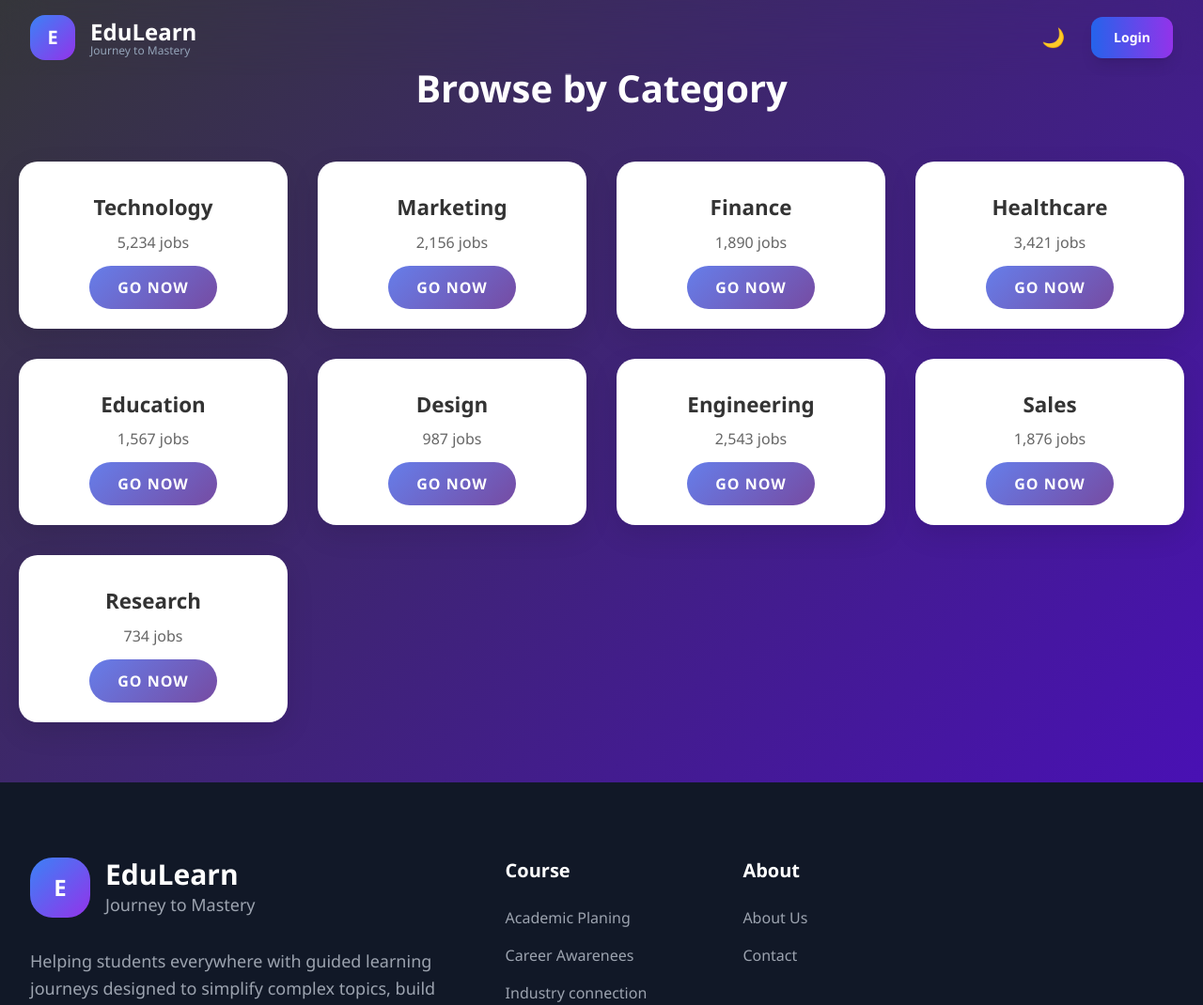
After one commit to AnupamPayra/GrowWise, a Flask app: page /job_portal in a window 1280 px wide. The commit adds this page. Shown: the top 1070 px of the page at 94% size. Run offline with Flask 3, Linux system fonts and the light colour scheme; some libraries are stand-ins or nearby versions.

Commit message:
Resolve conflicts

```diff
--- a/app/routes/path.py
+++ b/app/routes/path.py
@@ -13,6 +13,14 @@ def career():
     if request.method == "POST":
         return render_template("2main_career_awerness.html")
     return render_template("2main_career_awerness.html")
+
+
+#its for job portal file
+@path_bp.route('/job_portal', methods=["GET", "POST"])#its for job portal file
+def job_portal():
+    if request.method == "POST":
+        return render_template("job_portal.html")
+    return render_template("job_portal.html")
 
 #its for technology file
 @path_bp.route('/Technology')#its for technology file
--- a/app/templates/1mainPage.html
+++ b/app/templates/1mainPage.html
@@ -155,16 +155,18 @@ EDlearn
                 </form>
 
                 <!-- Industry Connection Card -->
+                 <form action="/job_portal" method="POST" target="blank">
                      <div class="gradient-card rounded-2xl p-6 shadow-xl card-modern fade-up delay-300">
 
                          <h3 class="text-xl font-black text-white mb-2">Job Portal</h3>
                          <p class="text-white text-sm leading-relaxed">Build real-world knowledge by connecting academics
                              with industry insights, internships, and projects</p>
-                    <button
+                         <button action="/job_portal" type="submit"
                              class="w-full btn-modern bg-gradient-to-r from-purple-600 to-pink-600 text-white py-3 mt-4 rounded-lg font-bold text-sm shadow-lg hover:shadow-xl transition-all duration-300 hover:scale-105">
                              Start Learning
                          </button>
                      </div>
+                 </form>
 
                 <!-- Govt. College Directory Card -->
                 <div class="gradient-card rounded-2xl p-6 shadow-xl card-modern fade-up delay-400">
--- /dev/null
+++ b/app/templates/job_portal.html
@@ -0,0 +1,147 @@
+<!-- <!DOCTYPE html>
+<html lang="en">
+<head>
+    <meta charset="UTF-8">
+    <meta name="viewport" content="width=device-width, initial-scale=1.0">
+    <title>Job Find</title>
+<link rel="stylesheet" href="../CSS/job_portal.css">
+
+
+</head>
+<body>
+
+    <section class="categories" id="categories">
+        <div class="container">
+            <h2 class="section-title">Browse by Category</h2>
+            <div class="category-grid">
+                <div class="category-card" data-category="technology">
+                    <div class="category-name">Technology</div>
+                    <div class="category-count">5,234 jobs</div>
+                    <a href="https://www.awwwards.com/websites/technology/#google_vignette" target="_blank" class="go-now-btn">Go Now</a>
+                </div>
+                <div class="category-card" data-category="marketing">
+                    <div class="category-name">Marketing</div>
+                    <div class="category-count">2,156 jobs</div>
+                    <a href="https://www.escadrille.org/en/digital-marketing-the-keys-to-boosting-your-online-visibility/?utm_term=content%20marketing&utm_campaign=News+-+Digital+Marketing&utm_source=adwords&utm_medium=ppc&hsa_acc=1976325542&hsa_cam=22365629988&hsa_grp=176325964705&hsa_ad=741355672929&hsa_src=g&hsa_tgt=kwd-71227201&hsa_kw=content%20marketing&hsa_mt=b&hsa_net=adwords&hsa_ver=3&gad_source=1&gad_campaignid=22365629988&gbraid=0AAAAADRxNeMc_ZWPGf-93rNlzFFpZE07G&gclid=Cj0KCQjww4TGBhCKARIsAFLXndQVE0nGAcXkZQS6L7MFdN9_QD6Je4CAm7q2I_iPoeGxG89GaqXtrC0aAjgnEALw_wcB" target="_blank" class="go-now-btn">Go Now</a>
+                </div>
+                <div class="category-card" data-category="finance">
+                    <div class="category-name">Finance</div>
+                    <div class="category-count">1,890 jobs</div>
+                    <a href="https://www.moneycontrol.com/promo/mc_interstitial_dfp.php?size=1280x540" target="_blank" class="go-now-btn">Go Now</a>
+                </div>
+                <div class="category-card" data-category="healthcare">
+                    <div class="category-name">Healthcare</div>
+                    <div class="category-count">3,421 jobs</div>
+                    <a href="https://www.healthassure.in/" target="_blank" class="go-now-btn">Go Now</a>
+                </div>
+                <div class="category-card" data-category="education">
+                    <div class="category-name">Education</div>
+                    <div class="category-count">1,567 jobs</div>
+                               <a href="https://www.jobsineducation.net/" target="_blank" class="go-now-btn">Go Now</a>
+                </div>
+                <div class="category-card" data-category="design">
+                    <div class="category-name">Design</div>
+                    <div class="category-count">987 jobs</div>
+                    <a href="https://www.youngdesignersindia.com/Jobs" target="_blank" class="go-now-btn">Go Now</a>
+                </div>
+                <div class="category-card" data-category="engineering">
+                    <div class="category-name">Engineering</div>
+                    <div class="category-count">2,543 jobs</div>
+                        <a href="https://www.linkedin.com/home/?originalSubdomain=in" target="_blank" class="go-now-btn">Go Now</a>
+                </div>
+                <div class="category-card" data-category="sales">
+                    <div class="category-name">Sales</div>
+                    <div class="category-count">1,876 jobs</div>
+                    <a href="https://www.naukri.com/mnjuser/homepage" target="_blank" class="go-now-btn">Go Now</a>
+                </div>
+                <div class="category-card" data-category="hr">
+                    <div class="category-name">Research</div>
+                    <div class="category-count">734 jobs</div>
+                    <a href="https://researchersjob.com/category/job/" target="_blank" class="go-now-btn">Go Now</a>
+
+                </div>
+            </div>
+        </div>
+    </section>
+
+   <script>"../JS/main_page_job.js"</script>
+</body>
+</html> -->
+
+
+
+
+
+
+
+{% extends 'base.html' %}
+{% block title %}Job-Portal{% endblock %}
+{% block extra_css %}
+<script src="https://cdn.tailwindcss.com"></script>
+<link rel="stylesheet" href="{{ url_for('static', filename='CSS/job_portal.css') }}">
+{% endblock %}
+
+
+
+
+{% block content %}
+<section class="categories" id="categories">
+        <div class="container">
+            <h2 class="section-title">Browse by Category</h2>
+            <div class="category-grid">
+                <div class="category-card" data-category="technology">
+                    <div class="category-name">Technology</div>
+                    <div class="category-count">5,234 jobs</div>
+                    <a href="https://www.awwwards.com/websites/technology/#google_vignette" target="_blank" class="go-now-btn">Go Now</a>
+                </div>
+                <div class="category-card" data-category="marketing">
+                    <div class="category-name">Marketing</div>
+                    <div class="category-count">2,156 jobs</div>
+                    <a href="https://www.escadrille.org/en/digital-marketing-the-keys-to-boosting-your-online-visibility/?utm_term=content%20marketing&utm_campaign=News+-+Digital+Marketing&utm_source=adwords&utm_medium=ppc&hsa_acc=1976325542&hsa_cam=22365629988&hsa_grp=176325964705&hsa_ad=741355672929&hsa_src=g&hsa_tgt=kwd-71227201&hsa_kw=content%20marketing&hsa_mt=b&hsa_net=adwords&hsa_ver=3&gad_source=1&gad_campaignid=22365629988&gbraid=0AAAAADRxNeMc_ZWPGf-93rNlzFFpZE07G&gclid=Cj0KCQjww4TGBhCKARIsAFLXndQVE0nGAcXkZQS6L7MFdN9_QD6Je4CAm7q2I_iPoeGxG89GaqXtrC0aAjgnEALw_wcB" target="_blank" class="go-now-btn">Go Now</a>
+                </div>
+                <div class="category-card" data-category="finance">
+                    <div class="category-name">Finance</div>
+                    <div class="category-count">1,890 jobs</div>
+                    <a href="https://www.moneycontrol.com/promo/mc_interstitial_dfp.php?size=1280x540" target="_blank" class="go-now-btn">Go Now</a>
+                </div>
+                <div class="category-card" data-category="healthcare">
+                    <div class="category-name">Healthcare</div>
+                    <div class="category-count">3,421 jobs</div>
+                    <a href="https://www.healthassure.in/" target="_blank" class="go-now-btn">Go Now</a>
+                </div>
+                <div class="category-card" data-category="education">
+                    <div class="category-name">Education</div>
+                    <div class="category-count">1,567 jobs</div>
+                               <a href="https://www.jobsineducation.net/" target="_blank" class="go-now-btn">Go Now</a>
+                </div>
+                <div class="category-card" data-category="design">
+                    <div class="category-name">Design</div>
+                    <div class="category-count">987 jobs</div>
+                    <a href="https://www.youngdesignersindia.com/Jobs" target="_blank" class="go-now-btn">Go Now</a>
+                </div>
+                <div class="category-card" data-category="engineering">
+                    <div class="category-name">Engineering</div>
+                    <div class="category-count">2,543 jobs</div>
+                        <a href="https://www.linkedin.com/home/?originalSubdomain=in" target="_blank" class="go-now-btn">Go Now</a>
+                </div>
+                <div class="category-card" data-category="sales">
+                    <div class="category-name">Sales</div>
+                    <div class="category-count">1,876 jobs</div>
+                    <a href="https://www.naukri.com/mnjuser/homepage" target="_blank" class="go-now-btn">Go Now</a>
+                </div>
+                <div class="category-card" data-category="hr">
+                    <div class="category-name">Research</div>
+                    <div class="category-count">734 jobs</div>
+                    <a href="https://researchersjob.com/category/job/" target="_blank" class="go-now-btn">Go Now</a>
+
+                </div>
+            </div>
+        </div>
+    </section>
+{% endblock %}
+
+
+
+{% block extra_js %}
+<script src="{{ url_for('static', filename='JavaScript/job_portal.js') }}"></script>
+{% endblock %}
```
Also changed, not shown: app/templates/main_page_job.html (deleted, +0 -223 lines), app/static/CSS/job_portal.css (renamed from app/static/CSS/main_page_job.css), app/static/JavaScript/job_portal.js (renamed from app/static/JavaScript/main_page_job.js). Lines whose indentation alone changed are shown as unchanged.
